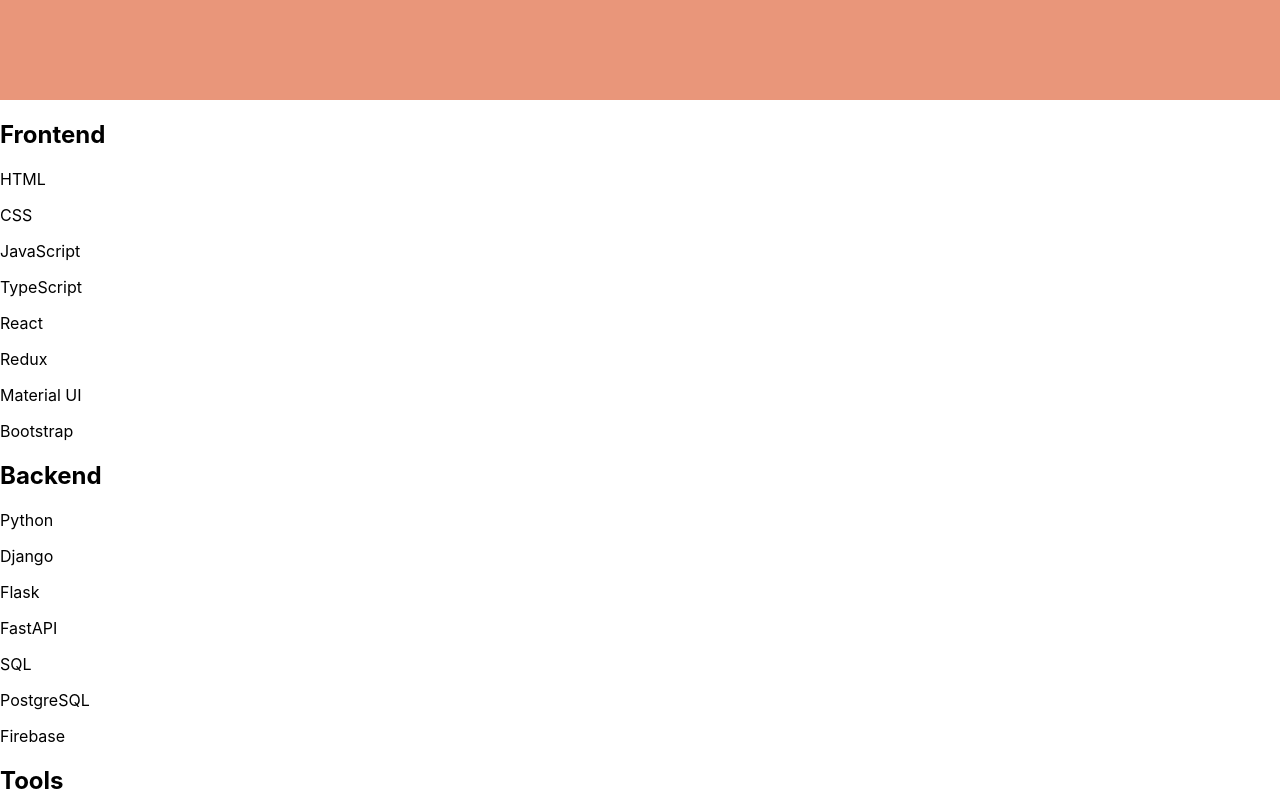
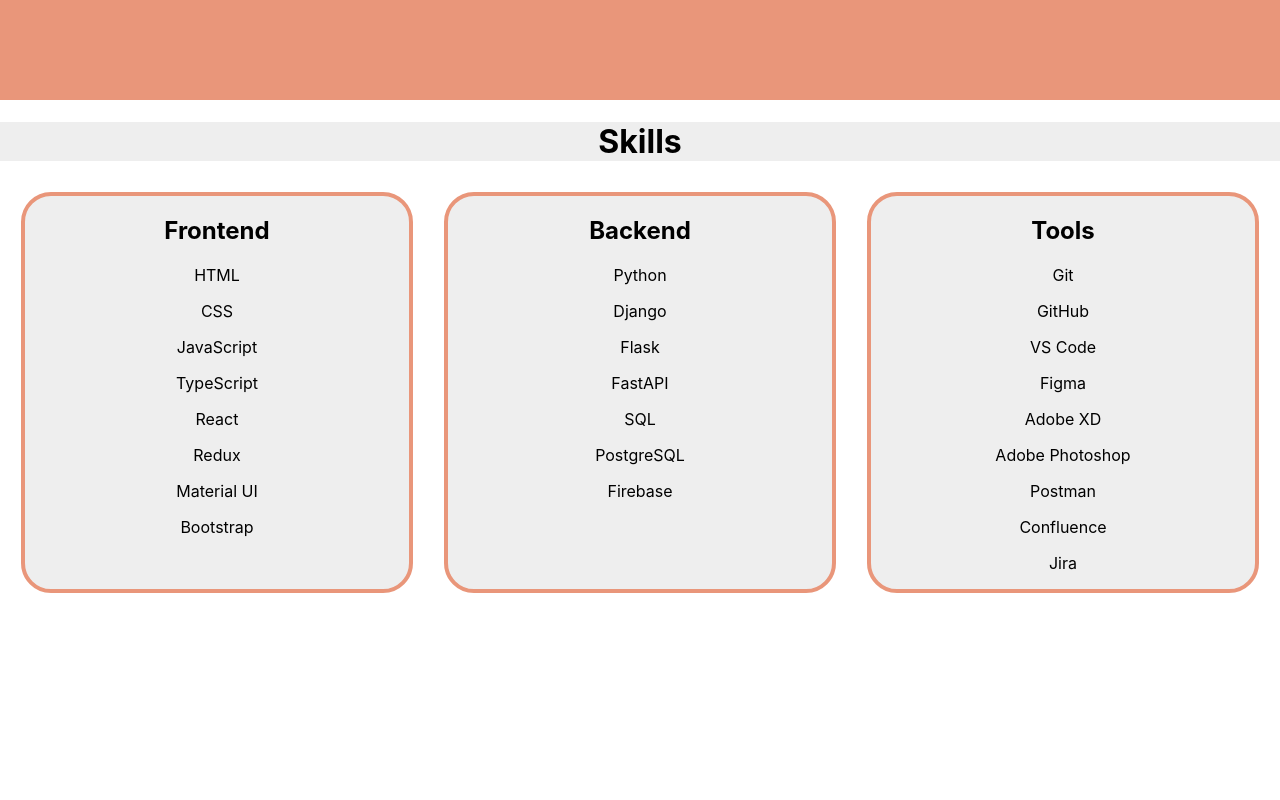
Before and after one commit to dhruvin-cilans/dummy-portfolio, a React (Create React App) app: page / in a window 1280 px wide. Shown: the part 700-1500 px from the top of the page. After the commit the page ends 1303 px from the top, so only its background shows below. Built offline with nearby package versions, Linux system fonts and the light colour scheme.

Commit message:
feat: added styles for skills

```diff
--- a/src/components/Skills.js
+++ b/src/components/Skills.js
@@ -1,27 +1,48 @@
 import { SkillsData } from "../fixtures/skills.mock"
 
 const Skills = () => {
+    const skillCardStyle = {
+        borderRadius: "30px",
+        border: "4px solid darksalmon",
+        backgroundColor: "#eee",
+        margin: "10px",
+        width: "30%",
+        textAlign: "center"
+    }
+
     return (
         <div>
-            <div>
+            <h1 style={{
+                fontSize: '2rem',
+                fontWeight: 'bold',
+                backgroundColor: '#eee',
+                textAlign: "center"
+            }}>Skills</h1>
+            <div style={{
+                display: "flex",
+                justifyContent: "space-evenly",
+                backgroundColor: "inherit"
+            }}>
+                <div style={skillCardStyle}>
                     <h2>Frontend</h2>
                     {SkillsData.frontend.map((skill, index) => (
                         <p key={index}>{skill.title}</p>
                     ))}
                 </div>
-            <div>
+                <div style={skillCardStyle}>
                     <h2>Backend</h2>
                     {SkillsData.backend.map((skill, index) => (
                         <p key={index}>{skill.title}</p>
                     ))}
                 </div>
-            <div>
+                <div style={skillCardStyle}>
                     <h2>Tools</h2>
                     {SkillsData.tools.map((skill, index) => (
                         <p key={index}>{skill.title}</p>
                     ))}
                 </div>
             </div>
+        </div>
     )
 }
 
```
Lines whose indentation alone changed are shown as unchanged.
